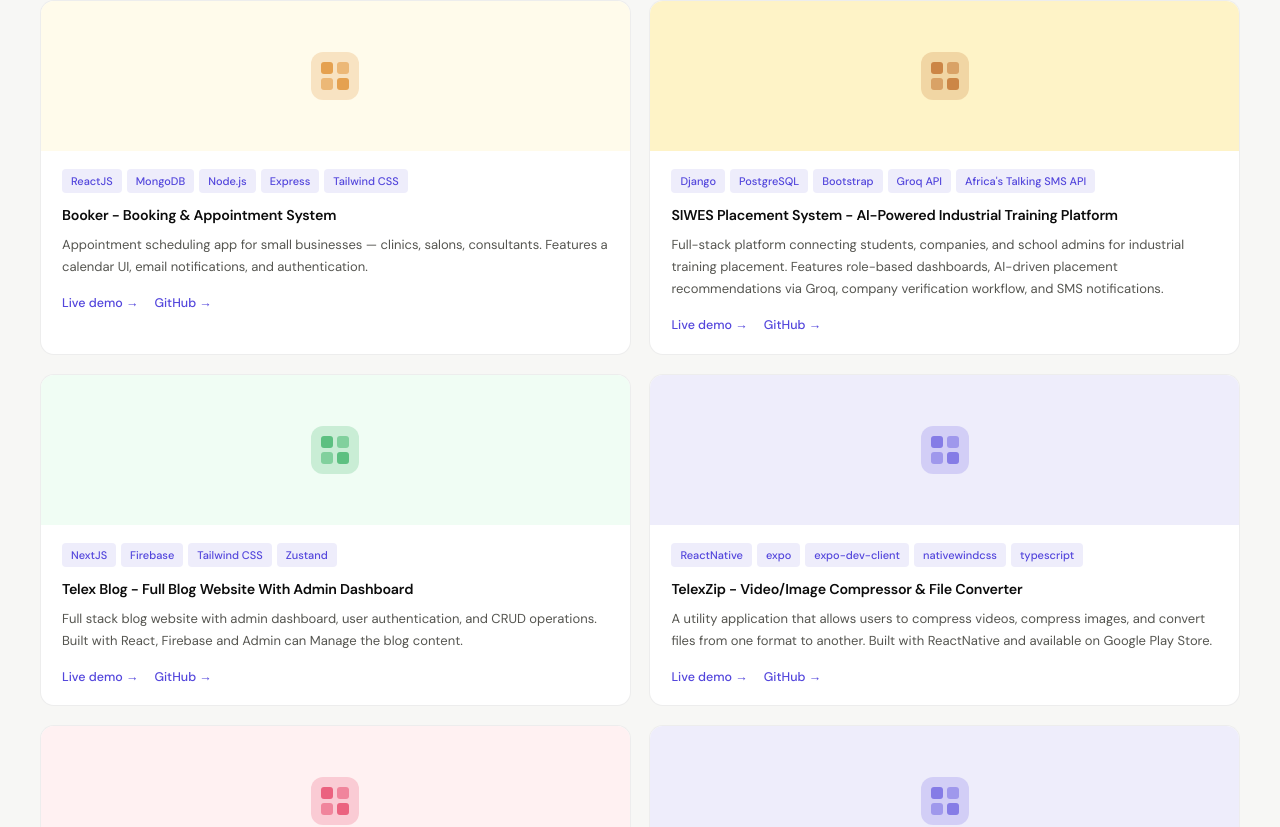
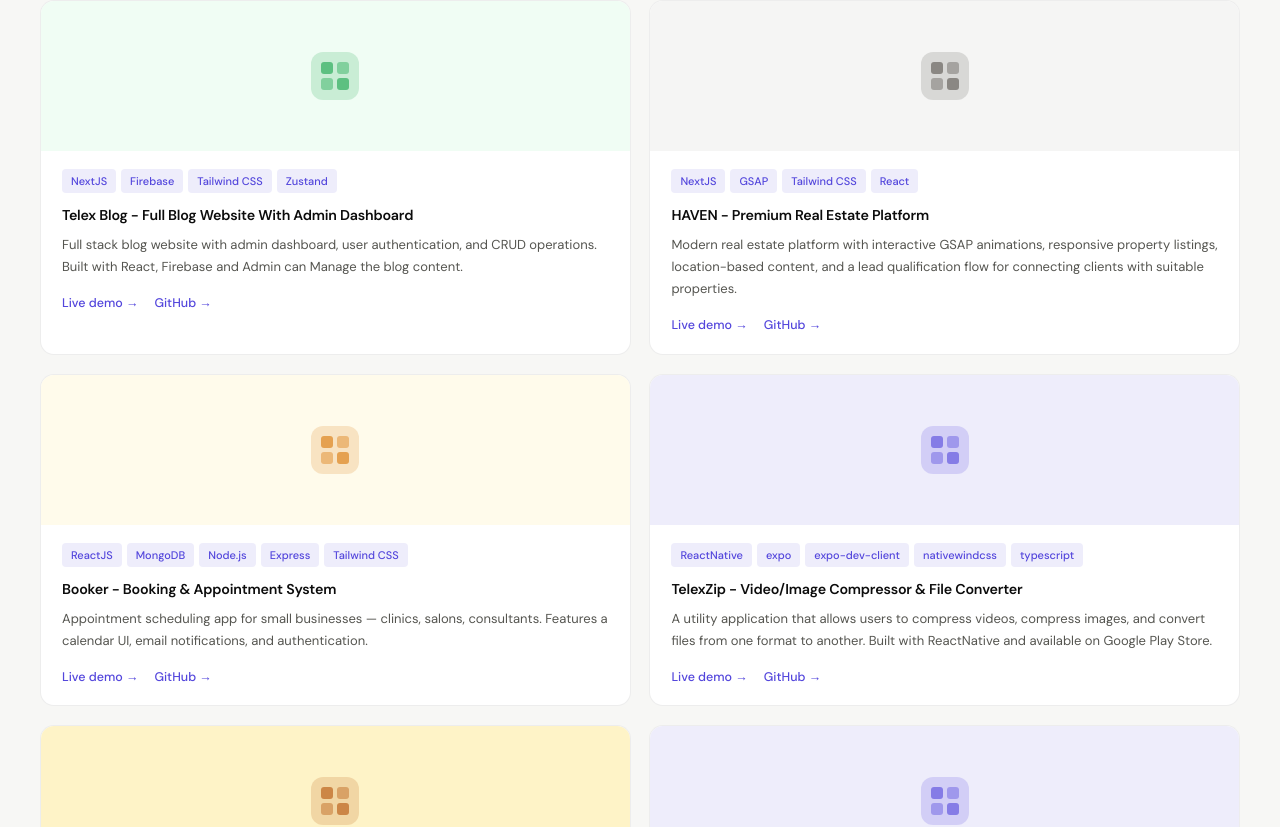
Before and after one commit to AdejumoOlanrewaju/telex-mern-portfolio, a React (Vite) app: page / in a window 1280 px wide. Shown: the part 3193-4020 px from the top of the page. Built offline with nearby package versions, Linux system fonts and the light colour scheme.

Commit message:
added haven

```diff
--- a/src/data/index.js
+++ b/src/data/index.js
@@ -1,32 +1,6 @@
 export const projects = [
   {
     id: 1,
-    title: 'Booker - Booking & Appointment System',
-    description:
-      'Appointment scheduling app for small businesses — clinics, salons, consultants. Features a calendar UI, email notifications, and authentication.',
-    stack: ['ReactJS', 'MongoDB', 'Node.js', 'Express', 'Tailwind CSS'],
-    color: '#fffbeb',
-    iconColor: '#d97706',
-    demo: 'https://booker-sigma.vercel.app',
-    github: 'https://github.com/AdejumoOlanrewaju/booker-frontend',
-    featured: false,
-  },
-
-  {
-    id: 2,
-    title: 'SIWES Placement System - AI-Powered Industrial Training Platform',
-    description:
-      'Full-stack platform connecting students, companies, and school admins for industrial training placement. Features role-based dashboards, AI-driven placement recommendations via Groq, company verification workflow, and SMS notifications.',
-    stack: ['Django', 'PostgreSQL', 'Bootstrap', 'Groq API', "Africa's Talking SMS API"],
-    color: '#fef3c7',
-    iconColor: '#b45309',
-    demo: 'https://placement-system-8gyc.onrender.com/', // add your Render deployment link here
-    github: 'https://github.com/AdejumoOlanrewaju/Placement-System',
-    featured: false,
-  },
-
-  {
-    id: 3,
     title: 'Telex Blog - Full Blog Website With Admin Dashboard',
     description:
       'Full stack blog website with admin dashboard, user authentication, and CRUD operations. Built with React, Firebase and Admin can Manage the blog content.',
@@ -39,6 +13,32 @@
   },
 
   {
+    id: 2,
+    title: 'HAVEN - Premium Real Estate Platform',
+    description:
+      'Modern real estate platform with interactive GSAP animations, responsive property listings, location-based content, and a lead qualification flow for connecting clients with suitable properties.',
+    stack: ['NextJS', 'GSAP', 'Tailwind CSS', 'React'],
+    color: '#f5f5f4',
+    iconColor: '#57534e',
+    demo: 'https://telex-haven.vercel.app',
+    github: 'https://github.com/AdejumoOlanrewaju/real_automate',
+    featured: false,
+  },
+
+    {
+    id: 3,
+    title: 'Booker - Booking & Appointment System',
+    description:
+      'Appointment scheduling app for small businesses — clinics, salons, consultants. Features a calendar UI, email notifications, and authentication.',
+    stack: ['ReactJS', 'MongoDB', 'Node.js', 'Express', 'Tailwind CSS'],
+    color: '#fffbeb',
+    iconColor: '#d97706',
+    demo: 'https://booker-sigma.vercel.app',
+    github: 'https://github.com/AdejumoOlanrewaju/booker-frontend',
+    featured: false,
+  },
+
+    {
     id: 4,
     title: 'TelexZip - Video/Image Compressor & File Converter',
     description:
@@ -53,14 +53,14 @@
 
   {
     id: 5,
-    title: 'TelexChat - Full-Stack Chat Application',
+    title: 'SIWES Placement System - AI-Powered Industrial Training Platform',
     description:
-      'Full stack chat application with real time messaging, user authentication, and nice UI. Built with Angular and Firebase',
-    stack: ['Angular', 'Firebase'],
-    color: '#fff1f2',
-    iconColor: '#e11d48',
-    demo: 'https://telex-chat-ng.vercel.app',
-    github: 'https://github.com/AdejumoOlanrewaju/telex-chat-ng',
+      'Full-stack platform connecting students, companies, and school admins for industrial training placement. Features role-based dashboards, AI-driven placement recommendations via Groq, company verification workflow, and SMS notifications.',
+    stack: ['Django', 'PostgreSQL', 'Bootstrap', 'Groq API', "Africa's Talking SMS API"],
+    color: '#fef3c7',
+    iconColor: '#b45309',
+    demo: 'https://placement-system-8gyc.onrender.com/', // add your Render deployment link here
+    github: 'https://github.com/AdejumoOlanrewaju/Placement-System',
     featured: false,
   },
 
@@ -76,7 +76,18 @@
     featured: false,
   },
 
-
+  {
+    id: 7,
+    title: 'TelexChat - Full-Stack Chat Application',
+    description:
+      'Full stack chat application with real time messaging, user authentication, and nice UI. Built with Angular and Firebase',
+    stack: ['Angular', 'Firebase'],
+    color: '#fff1f2',
+    iconColor: '#e11d48',
+    demo: 'https://telex-chat-ng.vercel.app',
+    github: 'https://github.com/AdejumoOlanrewaju/telex-chat-ng',
+    featured: false,
+  },
 
 
 
@@ -85,7 +96,7 @@
 export const skills = [
   {
     category: 'Frontend',
-    items: ['Next JS','React.js', 'Angular', 'TypeScript', 'JavaScript', 'Tailwind CSS', 'HTML & CSS'],
+    items: ['Next JS', 'React.js', 'Angular', 'TypeScript', 'JavaScript', 'Tailwind CSS', 'HTML & CSS'],
   },
   {
     category: 'Backend',
```
